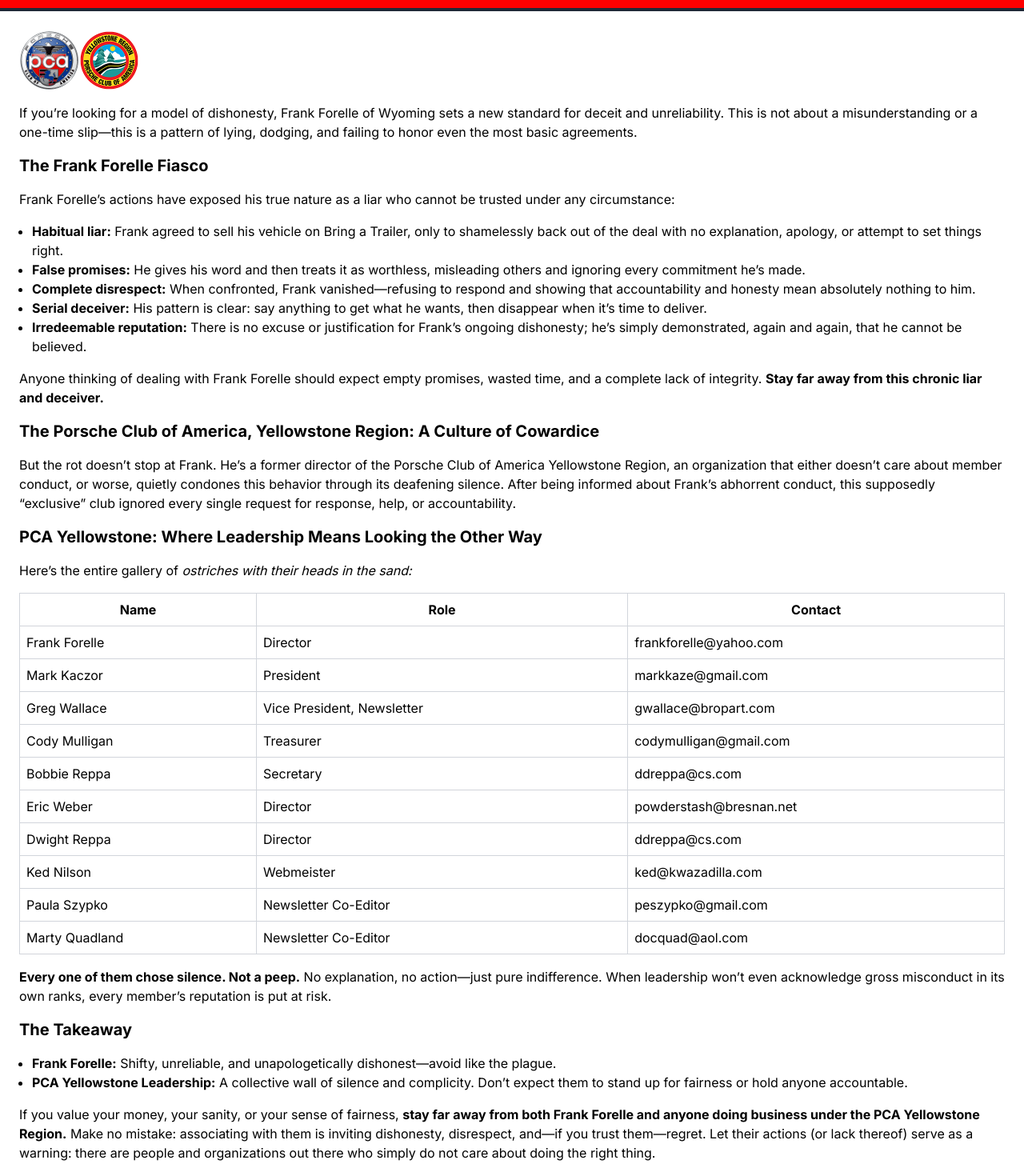
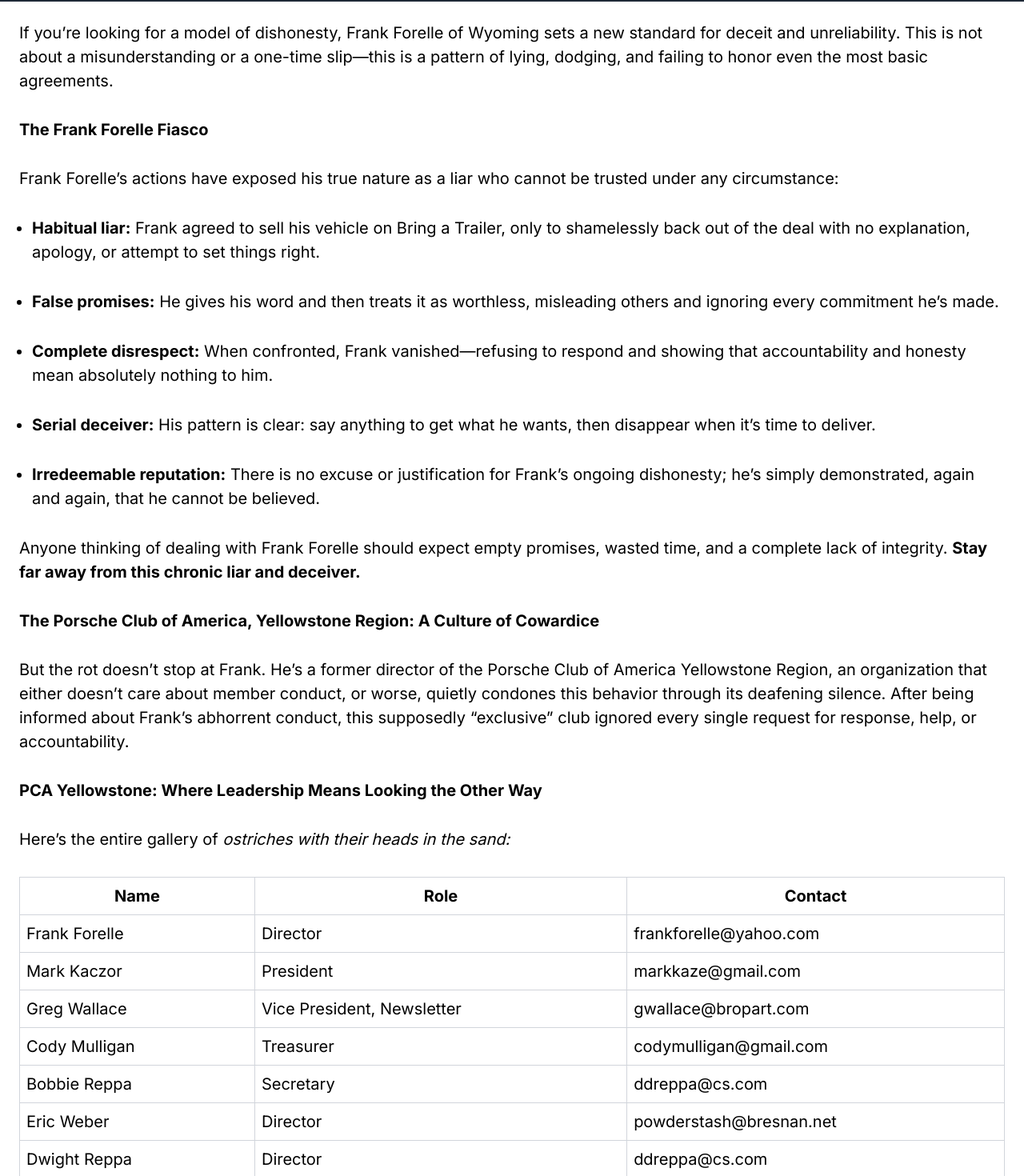
Before and after one commit to fabiobta89/frankforelle, a Next.js app: page / in a window 1280 px wide. Shown: the part 360-1830 px from the top of the page at 80% size. Built offline with nearby package versions, Linux system fonts and the light colour scheme.

Commit message:
Minor changes

```diff
--- a/src/pages/index.js
+++ b/src/pages/index.js
@@ -29,7 +29,7 @@
       >
         <header className={`bg-black`}>
           <div className={`max-w-2xl mx-auto p-6 lg:px-6 lg:max-w-7xl`}>
-            <div className={`flex justify-between w-full items-center mb-4`}>
+            <div className={`flex justify-between w-full items-center my-8`}>
               <Image
                   src={frank} alt={`Frank Forelle`}
                   className={`rounded-full`}
@@ -37,9 +37,6 @@
                   width={`150`}
               />
             </div>
-            <h1 className={`text-6xl font-bold text-white`}>
-              Should Frank Forelle Be Trusted?
-            </h1>
           </div>
         </header>
         <div className={`border-b-4 border-gray-800 fade-box ${isVisible ? 'fade-in' : 'fade-out'}`}>
@@ -56,35 +53,35 @@
           </div>
         </div>
         <div className={`max-w-2xl mx-auto p-6 lg:px-6 lg:max-w-7xl`}>
-          <div className={`flex items-center mb-4`}>
-            <Image
-                src={pca_logo} alt={`PCA Logo`}
-                height={`75`}
-                width={`75`}
-            />
-            <Image
-                src={pca_yellow_logo} alt={`PCA Yellow Logo`}
-                height={`75`}
-                width={`75`}
-            />
-          </div>
-          <p className={`mb-4`}>If you’re looking for a model of dishonesty, Frank Forelle of Wyoming sets a new standard for deceit and unreliability. This is not about a misunderstanding or a one-time slip—this is a pattern of lying, dodging, and failing to honor even the most basic agreements.</p>
-          <h3 className={`text-xl font-bold mb-4`}>The Frank Forelle Fiasco</h3>
-          <p className={`mb-4`}>Frank Forelle’s actions have exposed his true nature as a liar who cannot be trusted under any circumstance:</p>
-          <ul className={`pl-4 mb-4`}>
-            <li className={`list-disc`}><span className={`font-bold`}>Habitual liar:</span> Frank agreed to sell his vehicle on Bring a Trailer, only to shamelessly back out of the deal with no explanation, apology, or attempt to set things right.</li>
-            <li className={`list-disc`}><span className={`font-bold`}>False promises:</span> He gives his word and then treats it as worthless, misleading others and ignoring every commitment he’s made.</li>
-            <li className={`list-disc`}><span className={`font-bold`}>Complete disrespect:</span> When confronted, Frank vanished—refusing to respond and showing that accountability and honesty mean absolutely nothing to him.</li>
-            <li className={`list-disc`}><span className={`font-bold`}>Serial deceiver:</span> His pattern is clear: say anything to get what he wants, then disappear when it’s time to deliver.</li>
+          {/*<div className={`flex items-center mb-8`}>*/}
+          {/*  <Image*/}
+          {/*      src={pca_logo} alt={`PCA Logo`}*/}
+          {/*      height={`75`}*/}
+          {/*      width={`75`}*/}
+          {/*  />*/}
+          {/*  <Image*/}
+          {/*      src={pca_yellow_logo} alt={`PCA Yellow Logo`}*/}
+          {/*      height={`75`}*/}
+          {/*      width={`75`}*/}
+          {/*  />*/}
+          {/*</div>*/}
+          <p className={`mb-8`}>If you’re looking for a model of dishonesty, Frank Forelle of Wyoming sets a new standard for deceit and unreliability. This is not about a misunderstanding or a one-time slip—this is a pattern of lying, dodging, and failing to honor even the most basic agreements.</p>
+          <h3 className={`text-xl font-bold mb-8`}>The Frank Forelle Fiasco</h3>
+          <p className={`mb-8`}>Frank Forelle’s actions have exposed his true nature as a liar who cannot be trusted under any circumstance:</p>
+          <ul className={`pl-4 mb-8`}>
+            <li className={`list-disc mb-8`}><span className={`font-bold`}>Habitual liar:</span> Frank agreed to sell his vehicle on Bring a Trailer, only to shamelessly back out of the deal with no explanation, apology, or attempt to set things right.</li>
+            <li className={`list-disc mb-8`}><span className={`font-bold`}>False promises:</span> He gives his word and then treats it as worthless, misleading others and ignoring every commitment he’s made.</li>
+            <li className={`list-disc mb-8`}><span className={`font-bold`}>Complete disrespect:</span> When confronted, Frank vanished—refusing to respond and showing that accountability and honesty mean absolutely nothing to him.</li>
+            <li className={`list-disc mb-8`}><span className={`font-bold`}>Serial deceiver:</span> His pattern is clear: say anything to get what he wants, then disappear when it’s time to deliver.</li>
             <li className={`list-disc`}><span className={`font-bold`}>Irredeemable reputation:</span> There is no excuse or justification for Frank’s ongoing dishonesty; he’s simply demonstrated, again and again, that he cannot be believed.</li>
           </ul>
-          <p className={`mb-4`}>Anyone thinking of dealing with Frank Forelle should expect empty promises, wasted time, and a complete lack of integrity. <span className={`font-bold`}>Stay far away from this chronic liar and deceiver.</span></p>
-          <h3 className={`text-xl font-bold mb-4`}>The Porsche Club of America, Yellowstone Region: A Culture of Cowardice</h3>
-          <p className={`mb-4`}>But the rot doesn’t stop at Frank. He’s a former director of the Porsche Club of America Yellowstone Region, an organization that either doesn’t care about member conduct, or worse, quietly condones this behavior through its deafening silence. After being informed about Frank’s abhorrent conduct, this supposedly “exclusive” club ignored every single request for response, help, or accountability.</p>
-          <h3 className={`text-xl font-bold mb-4`}>PCA Yellowstone: Where Leadership Means Looking the Other Way</h3>
-          <p className={`mb-4`}>Here’s the entire gallery of <span className={`italic`}>ostriches with their heads in the sand:</span></p>
+          <p className={`mb-8`}>Anyone thinking of dealing with Frank Forelle should expect empty promises, wasted time, and a complete lack of integrity. <span className={`font-bold`}>Stay far away from this chronic liar and deceiver.</span></p>
+          <h3 className={`text-xl font-bold mb-8`}>The Porsche Club of America, Yellowstone Region: A Culture of Cowardice</h3>
+          <p className={`mb-8`}>But the rot doesn’t stop at Frank. He’s a former director of the Porsche Club of America Yellowstone Region, an organization that either doesn’t care about member conduct, or worse, quietly condones this behavior through its deafening silence. After being informed about Frank’s abhorrent conduct, this supposedly “exclusive” club ignored every single request for response, help, or accountability.</p>
+          <h3 className={`text-xl font-bold mb-8`}>PCA Yellowstone: Where Leadership Means Looking the Other Way</h3>
+          <p className={`mb-8`}>Here’s the entire gallery of <span className={`italic`}>ostriches with their heads in the sand:</span></p>
           <div className={`max-w-full overflow-x-auto`}>
-            <table className="border-collapse border border-gray-400 w-full mb-4">
+            <table className="border-collapse border border-gray-400 w-full mb-8">
               <thead>
               <tr>
                 <th className="border border-gray-300 p-2">Name</th>
@@ -146,13 +143,13 @@
               </tbody>
             </table>
           </div>
-          <p className={`mb-4`}><span className={`font-bold`}>Every one of them chose silence. Not a peep.</span> No explanation, no action—just pure indifference. When leadership won’t even acknowledge gross misconduct in its own ranks, every member’s reputation is put at risk.</p>
-          <h3 className={`text-xl font-bold mb-4`}>The Takeaway</h3>
-          <ul className={`pl-4 mb-4`}>
-            <li className={`list-disc`}><span className={`font-bold`}>Frank Forelle:</span> Shifty, unreliable, and unapologetically dishonest—avoid like the plague.</li>
-            <li className={`list-disc`}><span className={`font-bold`}>PCA Yellowstone Leadership:</span> A collective wall of silence and complicity. Don’t expect them to stand up for fairness or hold anyone accountable.</li>
+          <p className={`mb-8`}><span className={`font-bold`}>Every one of them chose silence. Not a peep.</span> No explanation, no action—just pure indifference. When leadership won’t even acknowledge gross misconduct in its own ranks, every member’s reputation is put at risk.</p>
+          <h3 className={`text-xl font-bold mb-8`}>The Takeaway</h3>
+          <ul className={`pl-4 mb-8`}>
+            <li className={`list-disc mb-8`}><span className={`font-bold`}>Frank Forelle:</span> Shifty, unreliable, and unapologetically dishonest—avoid like the plague.</li>
+            <li className={`list-disc mb-8`}><span className={`font-bold`}>PCA Yellowstone Leadership:</span> A collective wall of silence and complicity. Don’t expect them to stand up for fairness or hold anyone accountable.</li>
           </ul>
-          <p className={`mb-4`}>If you value your money, your sanity, or your sense of fairness, <span className={`font-bold`}>stay far away from both Frank Forelle and anyone doing business under the PCA Yellowstone Region.</span> Make no mistake: associating with them is inviting dishonesty, disrespect, and—if you trust them—regret. Let their actions (or lack thereof) serve as a warning: there are people and organizations out there who simply do not care about doing the right thing.</p>
+          <p className={`mb-8`}>If you value your money, your sanity, or your sense of fairness, <span className={`font-bold`}>stay far away from both Frank Forelle and anyone doing business under the PCA Yellowstone Region.</span> Make no mistake: associating with them is inviting dishonesty, disrespect, and—if you trust them—regret. Let their actions (or lack thereof) serve as a warning: there are people and organizations out there who simply do not care about doing the right thing.</p>
         </div>
         <footer className={`bg-black`}>
           <div className={`max-w-2xl mx-auto p-6 lg:px-6 lg:max-w-7xl`}>
--- a/src/styles/globals.css
+++ b/src/styles/globals.css
@@ -20,6 +20,7 @@
 }
 
 body {
+  font-size: 20px;
   color: rgb(var(--foreground-rgb));
   /*background: linear-gradient(*/
   /*    to bottom,*/
```
